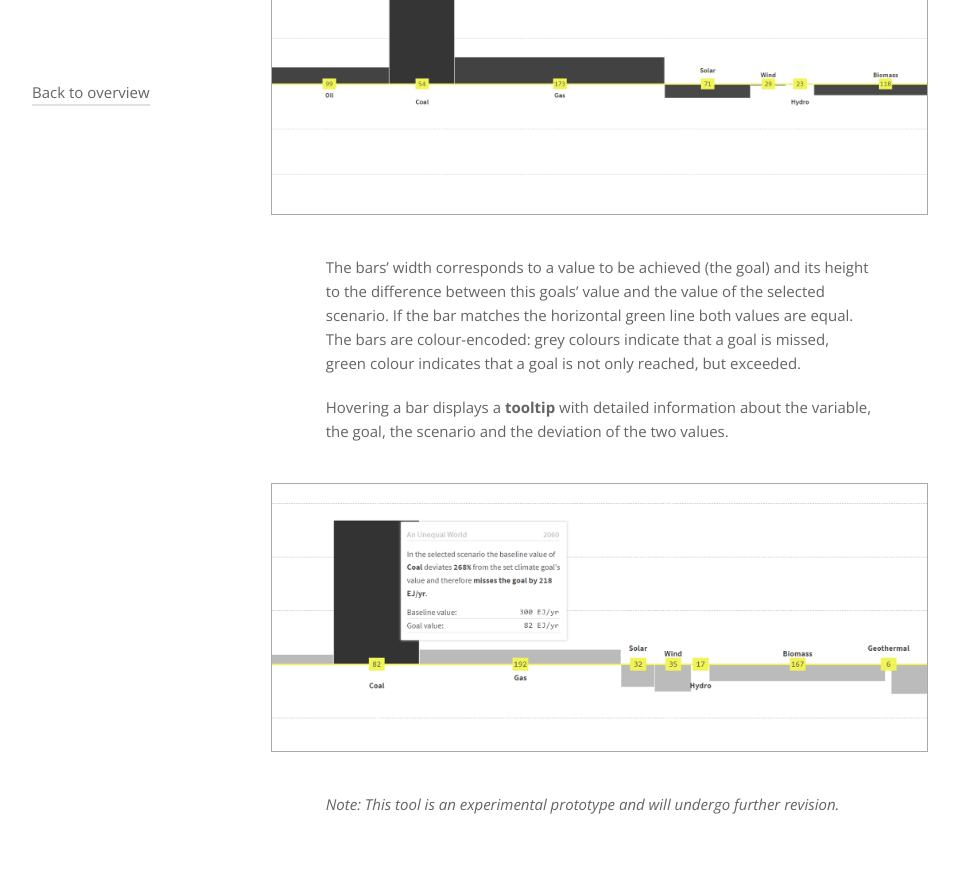
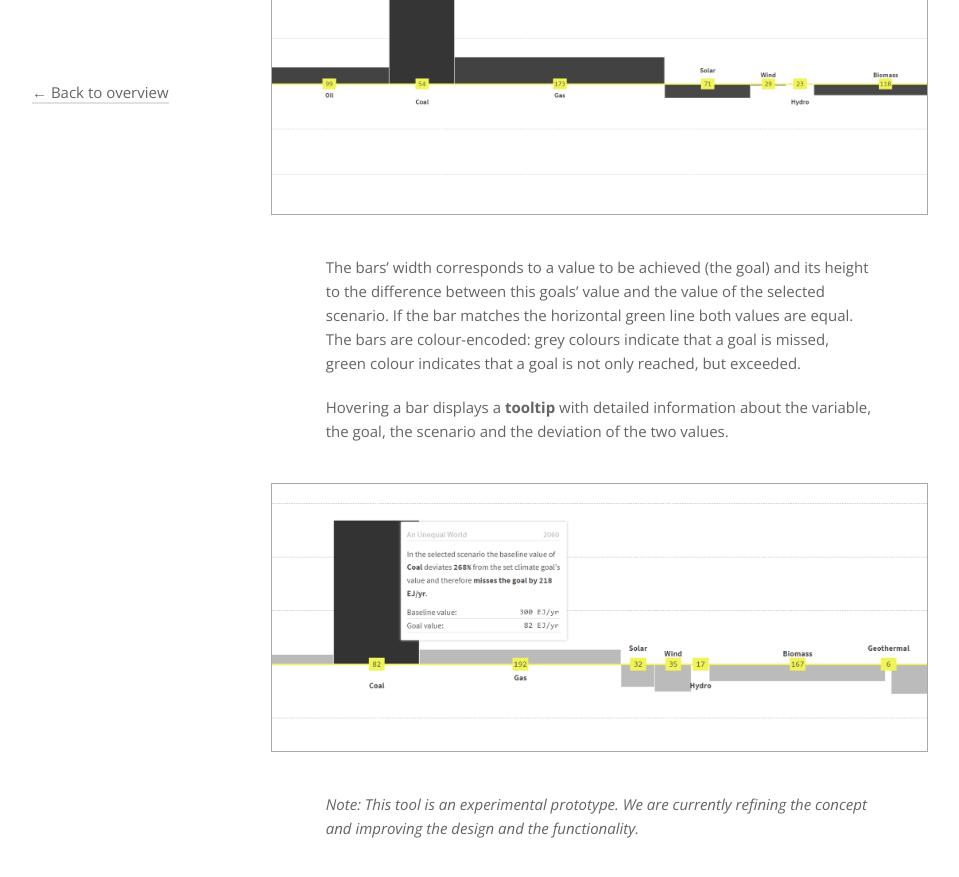
Before and after one commit to dnsos/deinns, a Jekyll site: the page built from _pages/climate_scenarios.md, in a window 1280 px wide and 900 px high, scrolled down 1964 px. Shown: the top 877 px of the window, without its empty margins (160-1119 px from the left). Built offline with Jekyll 4.4.1, drawn with Linux system fonts in a browser that asks for light colours.

Commit message:
Small changes in project layout and Climate Scenarios Viewer

```diff
--- a/_layouts/project.html
+++ b/_layouts/project.html
@@ -2,7 +2,9 @@
 layout: default
 ---
 
-<a href="{{site.baseurl}}/" class="m-btn__back"><span>Back to overview</span></a>
+<div class="m-btn__back">
+  <a href="{{site.baseurl}}/"><span>← Back to overview</span></a>
+</div>
 
 <article class="c-project c-project__{{page.ref}}">
 
--- a/_pages/climate_scenarios.md
+++ b/_pages/climate_scenarios.md
@@ -49,4 +49,4 @@ Hovering a bar displays a __tooltip__ with detailed information about the variab
 {:.m-image__fullwidth .m-image__border}
 ![Climate Scenarios Viewer: Mouseover]({{site.baseurl}}/img/vks_general-mouseover.png)
 
-_Note: This tool is an experimental prototype and will undergo further revision._
+_Note: This tool is an experimental prototype. We are currently refining the concept and improving the design and the functionality._
```
